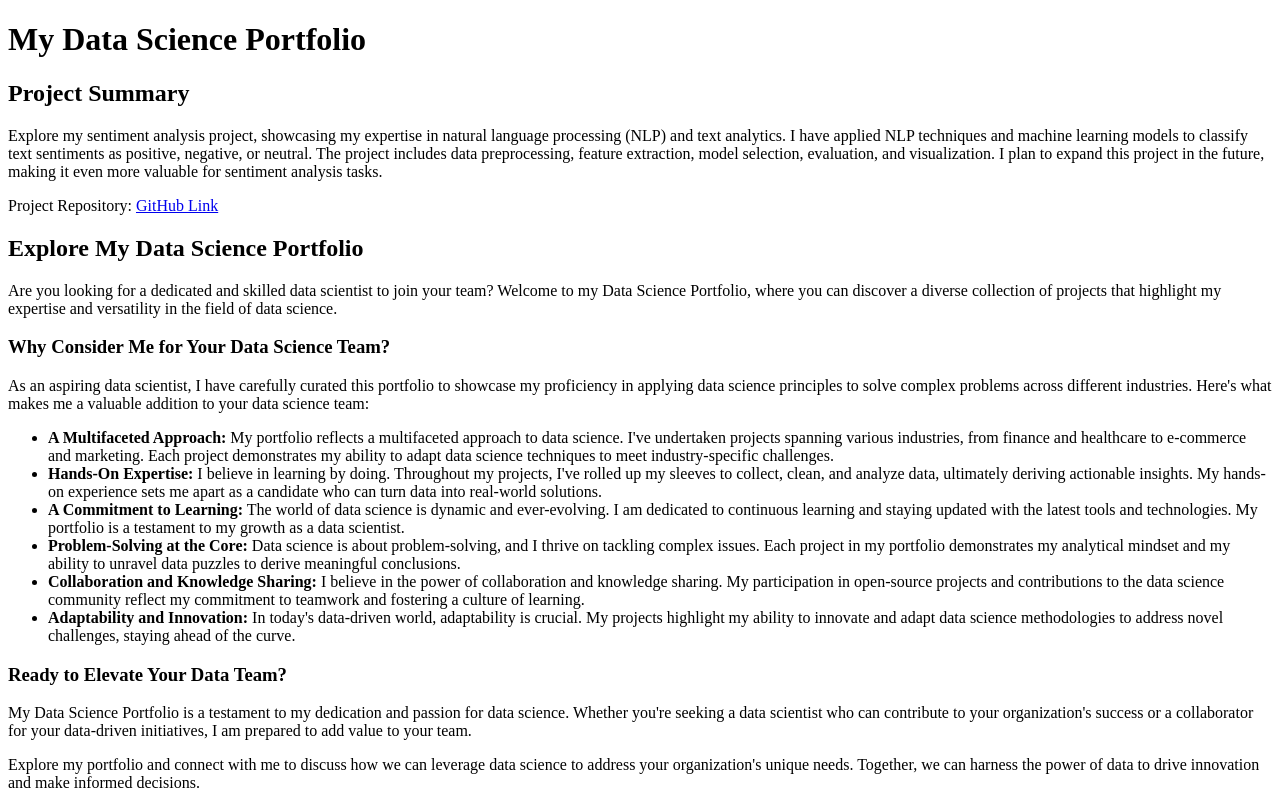
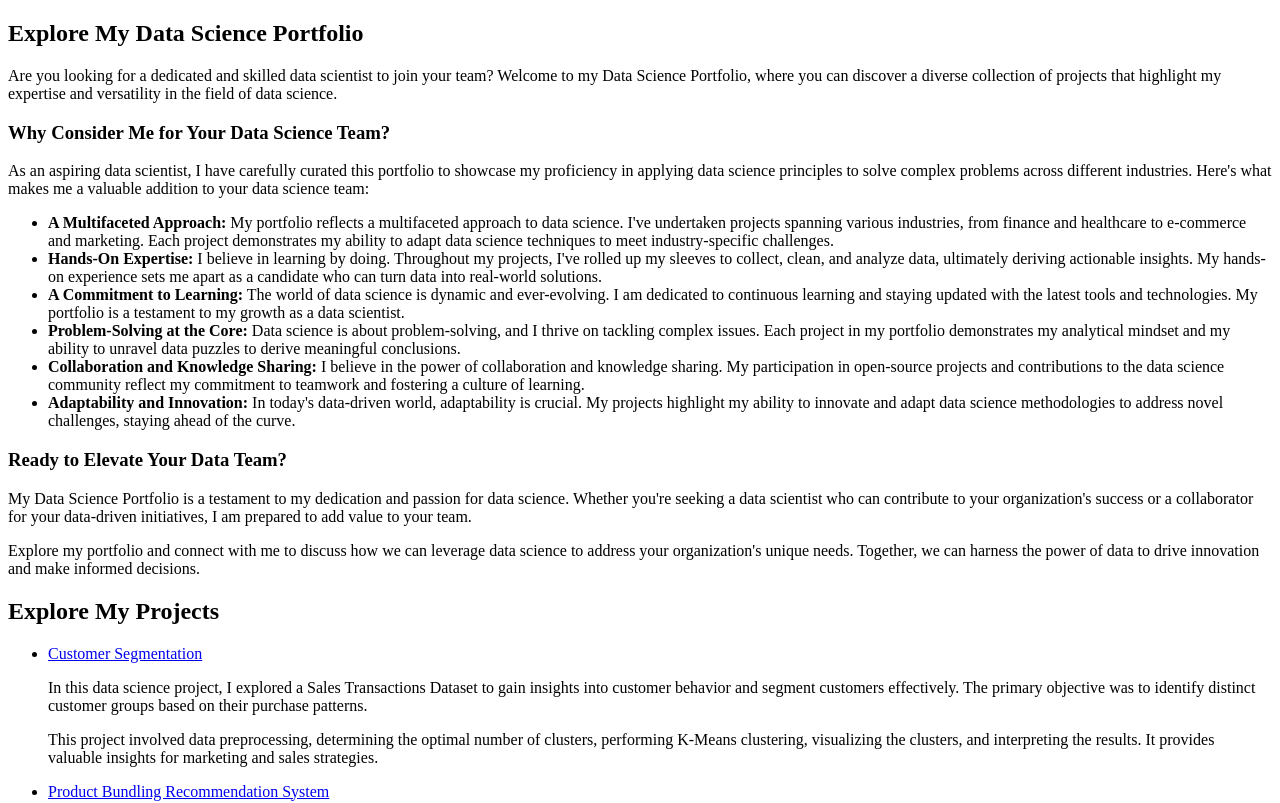
Before and after one commit to JustinBustamante/Data_Science-Journey, a plain HTML site: page index.html in a window 1280 px wide. Shown: the top 803 px of the page. Drawn offline with Linux system fonts and the light colour scheme.

Commit message:
Update index.html

```diff
--- a/index.html
+++ b/index.html
@@ -6,14 +6,6 @@
 </head>
 
 <body>
-    <h1>My Data Science Portfolio</h1>
-
-    <!-- Project Summary Section -->
-    <section>
-        <h2>Project Summary</h2>
-        <p>Explore my sentiment analysis project, showcasing my expertise in natural language processing (NLP) and text analytics. I have applied NLP techniques and machine learning models to classify text sentiments as positive, negative, or neutral. The project includes data preprocessing, feature extraction, model selection, evaluation, and visualization. I plan to expand this project in the future, making it even more valuable for sentiment analysis tasks.</p>
-        <p>Project Repository: <a href="https://github.com/JustinBustamante/Data_Science-Journey/tree/main/YouTube%20Sentiment%20Analysis">GitHub Link</a></p>
-    </section>
 
     <!-- Introduction Section -->
     <section>
```
